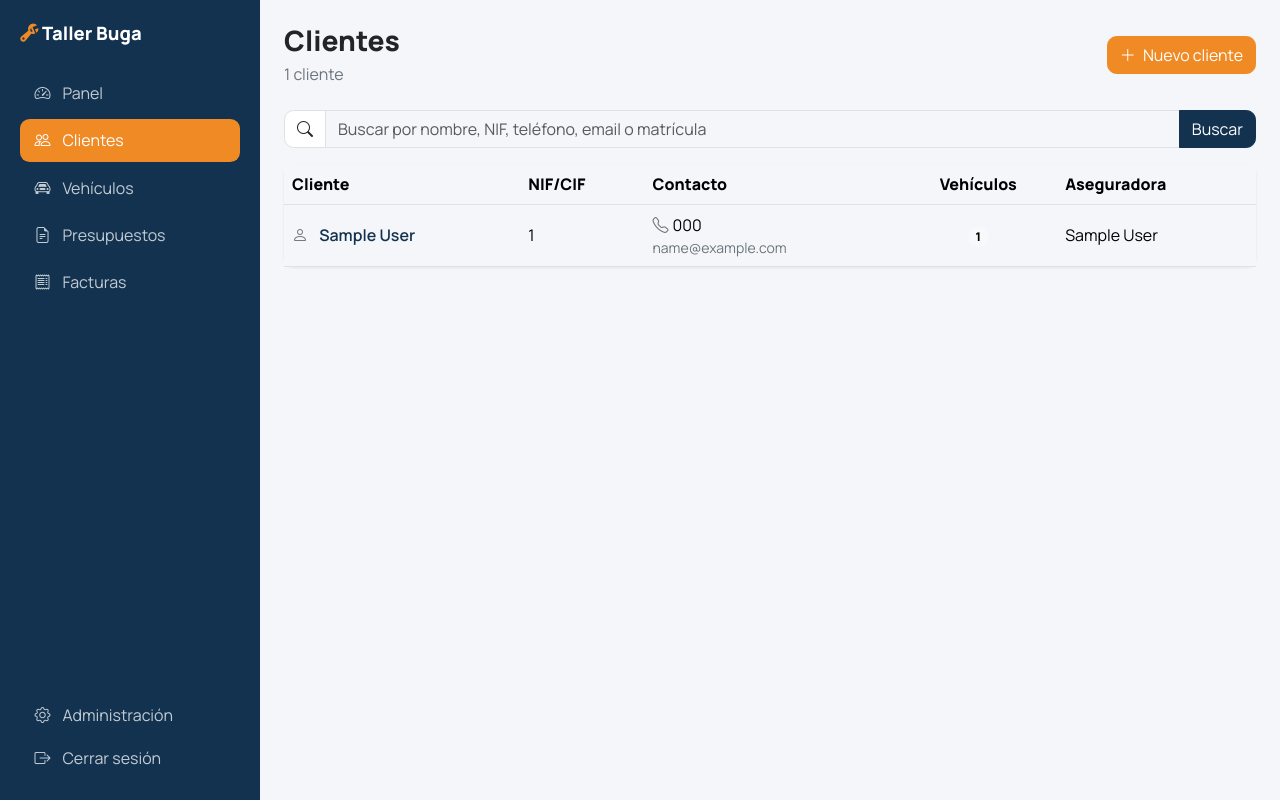
After one commit to mariarodriguezgarcia89/taller-buga, a Django app: page /clientes/ in a window 1280 px wide. The commit adds this page. Run offline with Django 5.2, Linux system fonts and the light colour scheme; a user stored in the database is signed in; tables that the repository leaves empty hold one stand-in row (values such as "Sample post").

Commit message:
feat: add customer list with search and pagination

```diff
--- a/config/urls.py
+++ b/config/urls.py
@@ -4,5 +4,6 @@ from django.urls import include, path
 urlpatterns = [
     path("admin/", admin.site.urls),
     path("accounts/", include("django.contrib.auth.urls")),
+    path("clientes/", include("customers.urls")),
     path("", include("core.urls")),
 ]
--- a/conftest.py
+++ b/conftest.py
@@ -29,3 +29,9 @@ def quote(customer, vehicle):
         description="Pastillas de freno delanteras", quantity=Decimal("1"), unit_price=Decimal("64.90")
     )
     return quote
+
+@pytest.fixture
+def logged_client(client, django_user_model, db):
+    user = django_user_model.objects.create_user(username="staff", password="test-pass-123")
+    client.force_login(user)
+    return client
--- /dev/null
+++ b/customers/templates/customers/customer_list.html
@@ -0,0 +1,84 @@
+{% extends "base.html" %}
+
+{% block title %}Clientes{% endblock %}
+
+{% block content %}
+<div class="d-flex flex-wrap align-items-center justify-content-between gap-3 mb-4">
+  <div>
+    <h1 class="h3 fw-bold mb-1">Clientes</h1>
+    <p class="text-secondary mb-0">{{ page_obj.paginator.count }} cliente{{ page_obj.paginator.count|pluralize }}</p>
+  </div>
+  <a href="#" class="btn btn-accent"><i class="bi bi-plus-lg me-1"></i> Nuevo cliente</a>
+</div>
+
+<form method="get" class="mb-3">
+  <div class="input-group">
+    <span class="input-group-text bg-white"><i class="bi bi-search"></i></span>
+    <input type="search" name="q" value="{{ query }}" class="form-control"
+           placeholder="Buscar por nombre, NIF, teléfono, email o matrícula">
+    <button type="submit" class="btn btn-primary">Buscar</button>
+  </div>
+</form>
+
+<div class="card">
+  {% if customer_list %}
+  <div class="table-responsive">
+    <table class="table table-hover align-middle mb-0">
+      <thead>
+        <tr>
+          <th>Cliente</th>
+          <th>NIF/CIF</th>
+          <th>Contacto</th>
+          <th class="text-center">Vehículos</th>
+          <th>Aseguradora</th>
+        </tr>
+      </thead>
+      <tbody>
+        {% for customer in customer_list %}
+        <tr>
+          <td>
+            <i class="bi {% if customer.customer_type == 'company' %}bi-building{% else %}bi-person{% endif %} text-secondary me-2"></i>
+            <a href="#" class="fw-semibold text-decoration-none">{{ customer.display_name }}</a>
+          </td>
+          <td>{{ customer.tax_id|default:"—" }}</td>
+          <td>
+            {% if customer.phone %}<div><i class="bi bi-telephone text-secondary me-1"></i>{{ customer.phone }}</div>{% endif %}
+            {% if customer.email %}<div class="small text-secondary">{{ customer.email }}</div>{% endif %}
+          </td>
+          <td class="text-center">
+            <span class="badge rounded-pill text-bg-light">{{ customer.vehicle_count }}</span>
+          </td>
+          <td>{{ customer.insurer|default:"—" }}</td>
+        </tr>
+        {% endfor %}
+      </tbody>
+    </table>
+  </div>
+  {% else %}
+  <div class="text-center py-5 px-3">
+    <div class="stat-icon mx-auto mb-3"><i class="bi bi-people"></i></div>
+    {% if query %}
+      <p class="fw-semibold mb-1">No hay clientes que coincidan con «{{ query }}»</p>
+      <a href="{% url 'customers:customer_list' %}">Ver todos los clientes</a>
+    {% else %}
+      <p class="fw-semibold mb-1">Aún no hay clientes</p>
+      <p class="text-secondary mb-0">Crea el primero con el botón «Nuevo cliente».</p>
+    {% endif %}
+  </div>
+  {% endif %}
+</div>
+
+{% if page_obj.has_other_pages %}
+<nav class="mt-3 d-flex justify-content-center">
+  <ul class="pagination mb-0">
+    {% if page_obj.has_previous %}
+    <li class="page-item"><a class="page-link" href="?page={{ page_obj.previous_page_number }}&q={{ query|urlencode }}">Anterior</a></li>
+    {% endif %}
+    <li class="page-item disabled"><span class="page-link">Página {{ page_obj.number }} de {{ page_obj.paginator.num_pages }}</span></li>
+    {% if page_obj.has_next %}
+    <li class="page-item"><a class="page-link" href="?page={{ page_obj.next_page_number }}&q={{ query|urlencode }}">Siguiente</a></li>
+    {% endif %}
+  </ul>
+</nav>
+{% endif %}
+{% endblock %}
--- /dev/null
+++ b/customers/urls.py
@@ -0,0 +1,9 @@
+from django.urls import path
+
+from . import views
+
+app_name = "customers"
+
+urlpatterns = [
+    path("", views.CustomerListView.as_view(), name="customer_list"),
+]
--- a/customers/views.py
+++ b/customers/views.py
@@ -1,3 +1,42 @@
-from django.shortcuts import render
+from django.views.generic import ListView
 
-# Create your views here.
+from .models import Customer, normalize_plate
+
+from django.db.models import Count, Q, Value
+from django.db.models.functions import Coalesce, Lower, NullIf
+
+
+def customer_search_filter(term):
+    """Match a single search term against the customer's main fields and plates."""
+    return (
+        Q(first_name__icontains=term)
+        | Q(last_name__icontains=term)
+        | Q(company_name__icontains=term)
+        | Q(tax_id__icontains=term)
+        | Q(phone__icontains=term)
+        | Q(email__icontains=term)
+        | Q(vehicles__plate__icontains=normalize_plate(term))
+    )
+
+
+class CustomerListView(ListView):
+    model = Customer
+    paginate_by = 20
+
+    def get_queryset(self):
+        queryset = Customer.objects.select_related("insurer").annotate(
+            vehicle_count=Count("vehicles", distinct=True)
+        )
+        for term in self.search_query.split():
+            queryset = queryset.filter(customer_search_filter(term))
+        return queryset.annotate(
+            sort_name=Lower(Coalesce(NullIf("company_name", Value("")), "last_name"))
+        ).order_by("sort_name", "first_name").distinct()
+    @property
+    def search_query(self):
+        return self.request.GET.get("q", "").strip()
+
+    def get_context_data(self, **kwargs):
+        context = super().get_context_data(**kwargs)
+        context["query"] = self.search_query
+        return context
--- a/templates/base.html
+++ b/templates/base.html
@@ -30,7 +30,8 @@
           <a class="nav-link {% if app == 'core' %}active{% endif %}" href="{% url 'core:dashboard' %}">
             <i class="bi bi-speedometer2"></i> Panel
           </a>
-          <a class="nav-link" href="#"><i class="bi bi-people"></i> Clientes</a>
+            <a class="nav-link {% if 'customer_' in request.resolver_match.url_name %}active{% endif %}" href="{% url 'customers:customer_list' %}">
+            <i class="bi bi-people"></i> Clientes </a>
           <a class="nav-link" href="#"><i class="bi bi-car-front"></i> Vehículos</a>
           <a class="nav-link" href="#"><i class="bi bi-file-earmark-text"></i> Presupuestos</a>
           <a class="nav-link" href="#"><i class="bi bi-receipt"></i> Facturas</a>
```
Also changed, not shown: customers/tests/test_views.py (added, +42 -0 lines).
